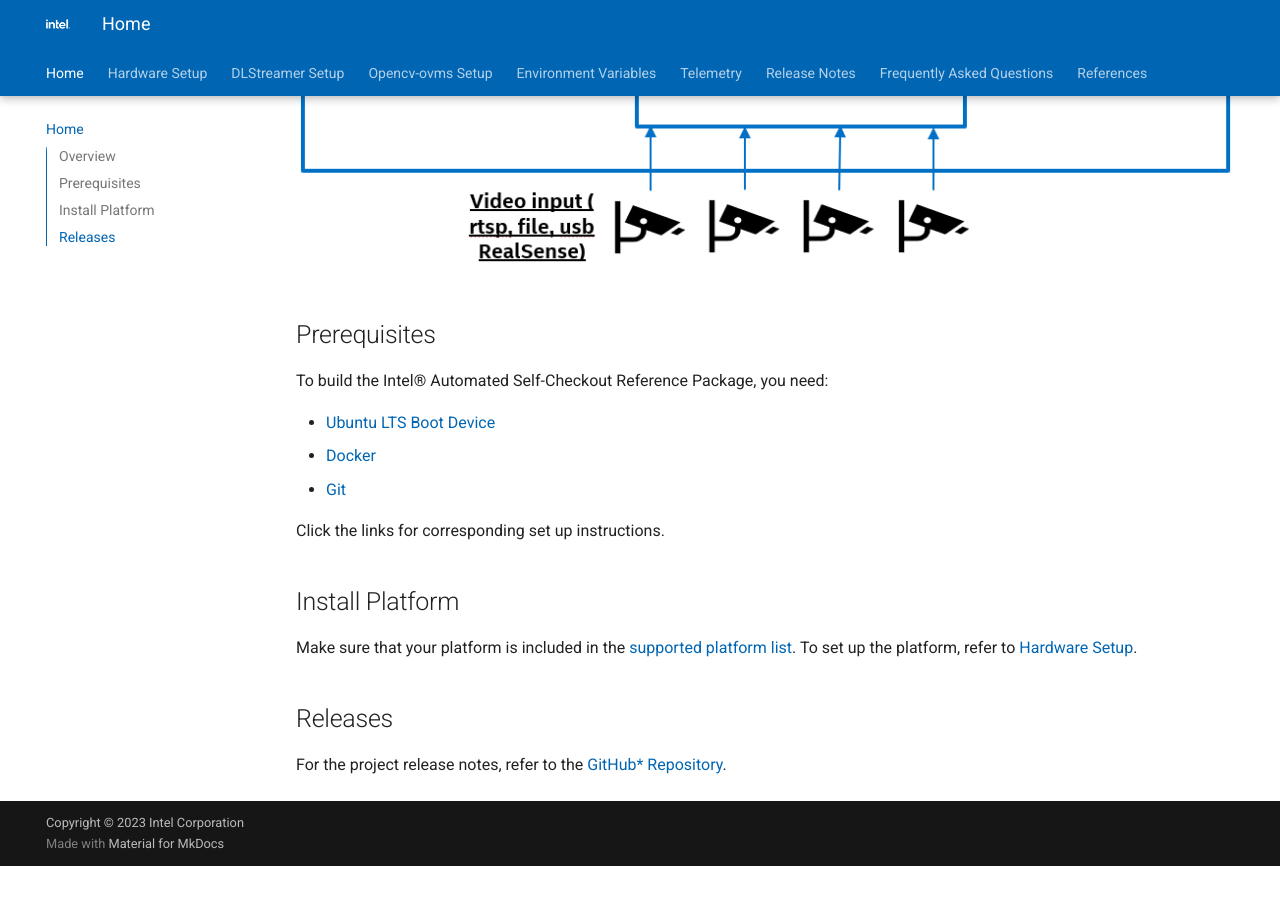
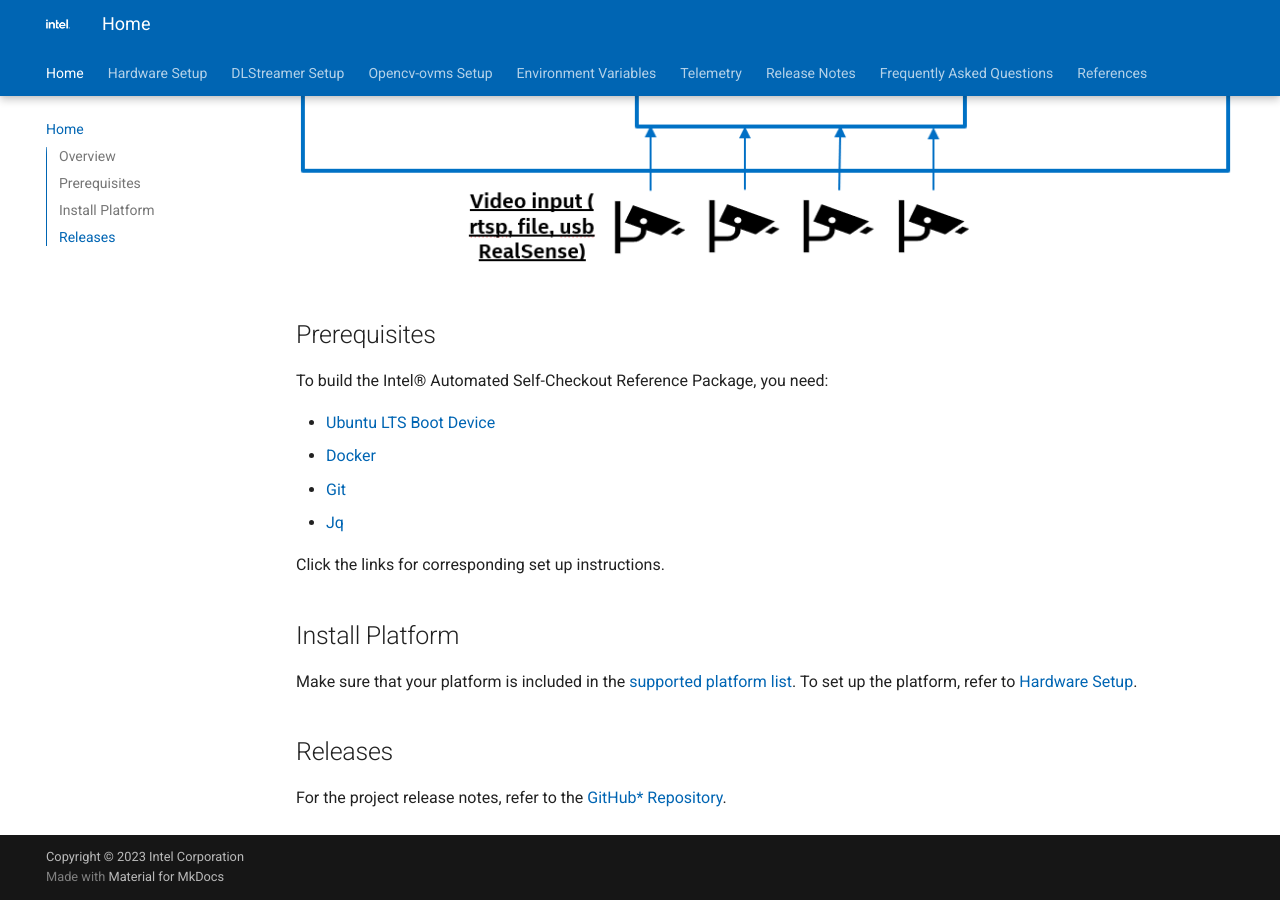
Before and after one commit to intel-retail/automated-self-checkout, an MkDocs documentation site: the page built from docs_src/index.md, in a window 1280 px wide and 900 px high, scrolled down 1224 px. Built offline with MkDocs 1.6.1 and Material for MkDocs 9.7.7, drawn with Linux system fonts in a browser that asks for light colours; comment, search, counter and statistics services are not loaded; before the commit the page ends 2090 px from its top, so only the background shows below that.

```diff
--- a/docs_src/index.md
+++ b/docs_src/index.md
@@ -19,6 +19,7 @@ To build the Intel® Automated Self-Checkout Reference Package, you need:
 - [Ubuntu LTS Boot Device](https://ubuntu.com/tutorials/install-ubuntu-desktop#3-create-a-bootable-usb-stick)
 - [Docker](https://docs.docker.com/engine/install/ubuntu/)
 - [Git](https://git-scm.com/download/linux)
+- [Jq](https://jqlang.github.io/jq/download/)
 
 Click the links for corresponding set up instructions.
 
```
